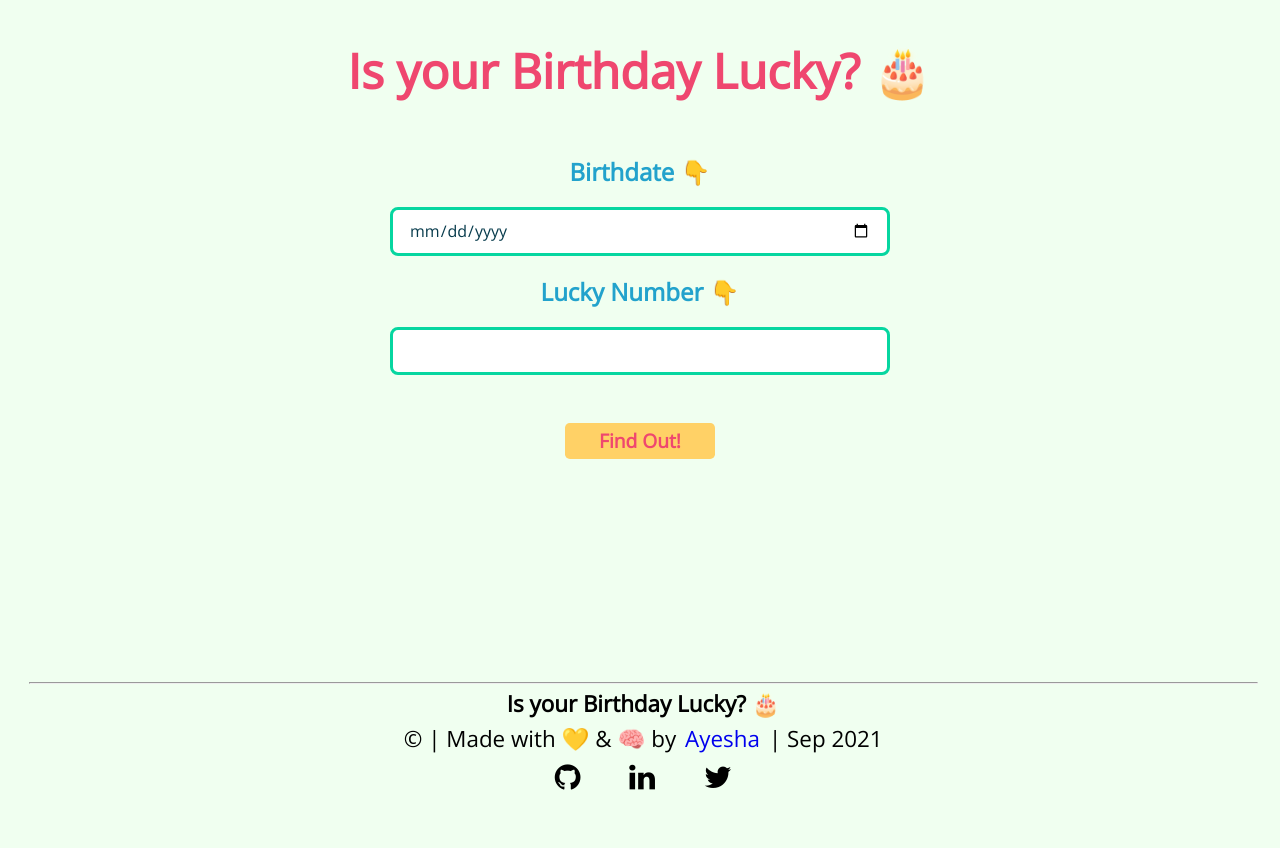
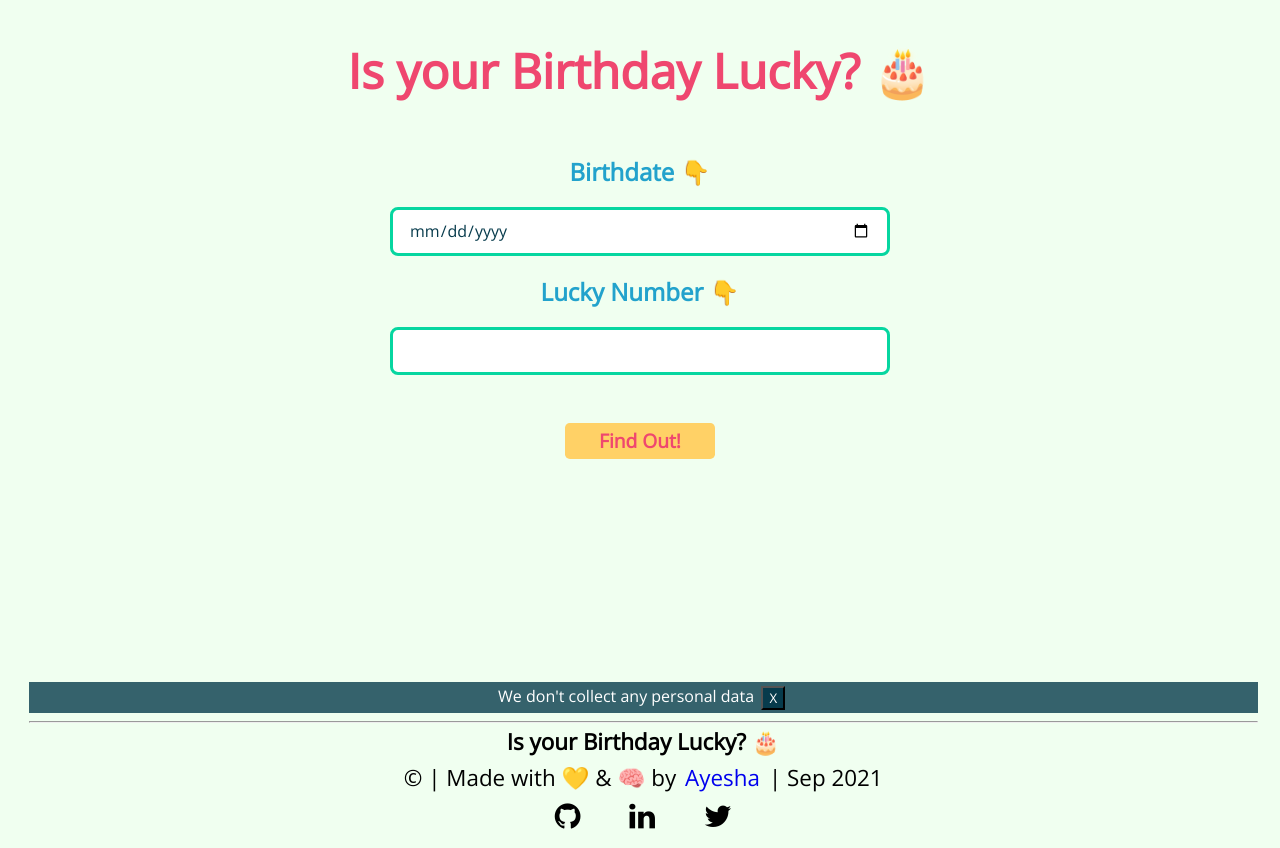
Before and after one commit to Ayesha-7/Is-your-birthday-lucky, a plain HTML site: page index.html in a window 1280 px wide. Before the commit the page ends 809 px from the top, so only its background shows below. Drawn offline with nearby package versions, Linux system fonts and the light colour scheme.

Commit message:
added privacy notice

```diff
--- a/App.js
+++ b/App.js
@@ -2,14 +2,20 @@
  const numberInput = document.querySelector("#number-input");
  const checkButton = document.querySelector("#check-button");
  const outputMsg = document.querySelector("#output");
+ const privacyMsg = document.querySelector(".privacy-notice");
+ const closeButton = document.querySelector("#close-button");
 
  console.log(dateInput.value)
  console.log(numberInput.value)
  console.log(checkButton)
  outputMsg.style.display = "none";
+ privacyMsg.style.display = "block";
 
  //  document.querySelector('#somedivorspan').setAttribute('disabled', true);
 
+ closeButton.addEventListener("click", function hidePolicyMsg(){
+    privacyMsg.style.display = "none";
+ })
 
  checkButton.addEventListener("click", function validateInput() {
      outputMsg.style.display = "none";
--- a/index.html
+++ b/index.html
@@ -24,6 +24,9 @@
 
     <div class="footer">
         <footer>
+            <div class="privacy-notice">We don't collect any personal data
+            <button id="close-button">X</button>
+            </div>
             <hr />
             <div style="font-weight: bold; font-size: 1.4rem; margin-bottom: rem">
                 Is your Birthday Lucky? 🎂
--- a/style.css
+++ b/style.css
@@ -6,6 +6,7 @@
     --color-two: rgb(34, 162, 204);
     --color-three: rgb(255, 209, 102);
     --color-four: rgb(6, 214, 160);
+    --color-dark: rgb(7, 59, 76);
 }
 
 * {
@@ -99,6 +100,21 @@ footer{
 }
 
 
+.privacy-notice button{
+    color: white;
+    background-color: var(--color-dark);
+}
+
+.privacy-notice button:hover{
+    color: white;
+    background-color: rgb(1, 35, 46);
+}
+.privacy-notice{
+    margin-bottom: 0.5rem;
+    background-color: rgb(7, 59, 76,0.8);
+    color: white;
+}
+
 .footer .link{
     font-size: 30px;
     color: black;
```
